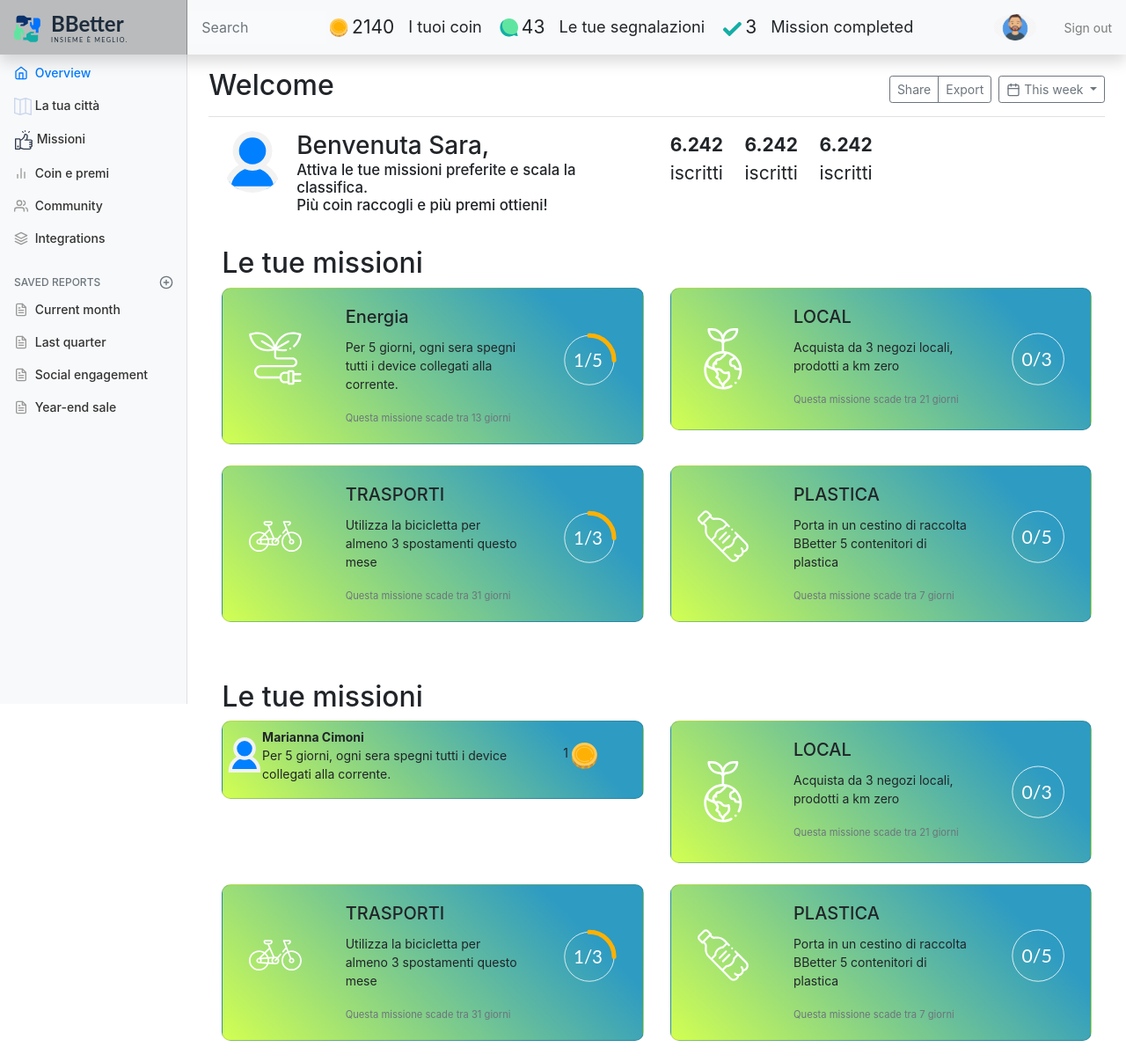
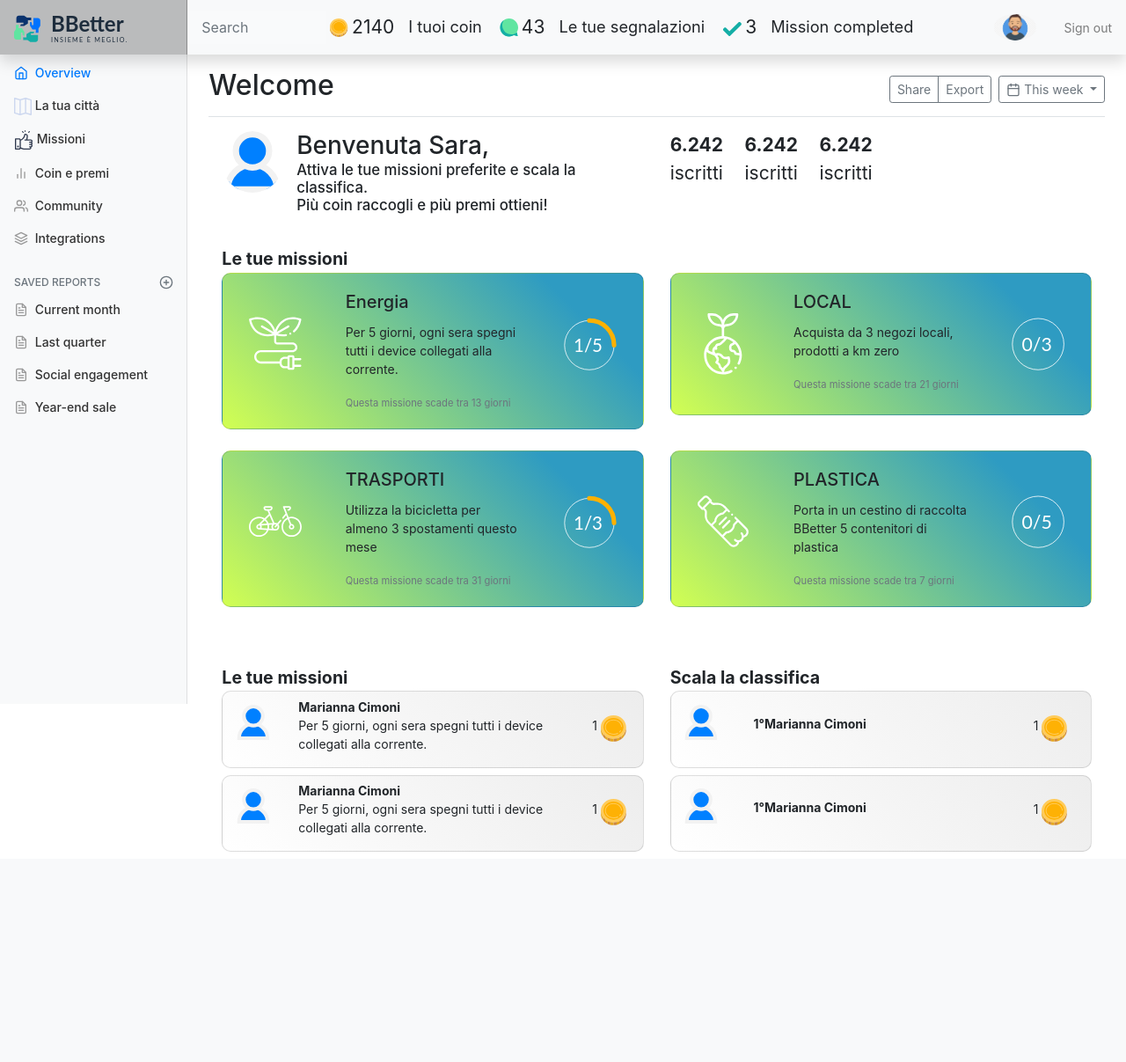
Before and after one commit to tomislav98/team-12-tim-hackathon, a Django app: page /dashboard/ in a window 1280 px wide. Shown: the whole page at 88% size. After the commit the page ends 968 px from the top, so only its background shows below. Run offline with Django 3.2, Linux system fonts and the light colour scheme; some libraries are stand-ins or nearby versions; some web fonts are replaced.

Commit message:
background card

```diff
--- a/team12Hackathon_webapp/Hackathon_app/static/css/card.css
+++ b/team12Hackathon_webapp/Hackathon_app/static/css/card.css
@@ -61,3 +61,15 @@ background: -ms-linear-gradient(45deg, rgba(212,228,239,1) 0%, rgba(63,115,133,1
 background: linear-gradient(45deg, rgba(212,228,239,1) 0%, rgba(63,115,133,1) 100%);
 filter: progid:DXImageTransform.Microsoft.gradient( startColorstr='#d4e4ef', endColorstr='#3f7385', GradientType=1 );
 }
+
+
+.background_card{
+  background: rgba(255,255,255,1);
+background: -moz-linear-gradient(45deg, rgba(255,255,255,1) 0%, rgba(246,246,246,1) 47%, rgba(237,237,237,1) 100%);
+background: -webkit-gradient(left bottom, right top, color-stop(0%, rgba(255,255,255,1)), color-stop(47%, rgba(246,246,246,1)), color-stop(100%, rgba(237,237,237,1)));
+background: -webkit-linear-gradient(45deg, rgba(255,255,255,1) 0%, rgba(246,246,246,1) 47%, rgba(237,237,237,1) 100%);
+background: -o-linear-gradient(45deg, rgba(255,255,255,1) 0%, rgba(246,246,246,1) 47%, rgba(237,237,237,1) 100%);
+background: -ms-linear-gradient(45deg, rgba(255,255,255,1) 0%, rgba(246,246,246,1) 47%, rgba(237,237,237,1) 100%);
+background: linear-gradient(45deg, rgba(255,255,255,1) 0%, rgba(246,246,246,1) 47%, rgba(237,237,237,1) 100%);
+filter: progid:DXImageTransform.Microsoft.gradient( startColorstr='#ffffff', endColorstr='#ededed', GradientType=1 );
+}
--- a/team12Hackathon_webapp/Hackathon_app/templates/dashboard.html
+++ b/team12Hackathon_webapp/Hackathon_app/templates/dashboard.html
@@ -47,7 +47,11 @@
  <br>
 
  <div class="container">
-  <h2>Le tue missioni</h2>
+   <div class="row row-cols-2">
+     <div class="col md-6">
+       <span style="font-size: 1.4em; font-weight: bold">Le tue missioni<span>
+    </div>
+  </div>
  <div class="row row-cols-2">
 
 
@@ -151,26 +155,34 @@
 
 
  <div class="container">
-  <h2>Le tue missioni</h2>
+   <div class="row row-cols-2">
+     <div class="col md-6">
+       <span style="font-size: 1.4em; font-weight: bold">Le tue missioni<span>
+    </div>
+    <div class="col md-6">
+      <span style="font-size: 1.4em; font-weight: bold">Scala la classifica<span>
+   </div>
+  </div>
+
  <div class="row row-cols-2">
 
 
 
  <div class="col mb-2">
-  <div class="card mb-3 custom_color_card custom_container custom_card_radius h-50 w-100"  >
+  <div class="card mb-3 background_card custom_container custom_card_radius h-100 w-100"  >
     <div class="row no-gutters">
-      <div class="col-md-1" style="margin: 18px 0 0px 5px;">
+      <div class="col-md-1" style="margin: 3% 0 0px 3%;">
         <img src="{% static '/svg/avatar123.svg' %}"  alt="..."  class="#" width="40" height="40">
       </div>
       <div class="col-md-8">
-        <div class="card-body" style="margin-top: 2%;padding: 0px;" >
+        <div class="card-body" style="margin-top: 2%;padding: 0px; margin-left: 10%;" >
           <span class="card-title"><strong>Marianna Cimoni</strong></span>
           <p class="card-text">Per 5 giorni, ogni sera spegni tutti i device collegati alla corrente.</p>
 
         </div>
       </div>
 
-      <div class="col-md-1" style="margin: 21px 0 0 24px;">
+      <div class="col-md-1" style="margin: 5% 0 0 10%;">
       <span>1</span>
       <img src="{% static '/svg/icon-coin.svg' %}" class="#" alt="..." width="30" height="30" style="margin-top: 7%;">
     </div>
@@ -178,25 +190,28 @@
   </div>
     </div>
 
+
+
     <div class="col mb-2">
-      <div class="card mb-3 custom_color_card custom_container custom_card_radius" style="max-width: 540px;">
+     <div class="card mb-3 background_card custom_container custom_card_radius h-100 w-100"  >
        <div class="row no-gutters">
-          <div class="col-md-3">
-            <img src="{% static '/svg/icon-mission-2.svg' %}"  alt="..."  class="center_image" width="70" height="70">
+         <div class="col-md-2" style="margin: 3% 0 0 3%;">
+           <img src="{% static '/svg/avatar123.svg' %}"  alt="..."  class="#" width="40" height="40">
          </div>
-          <div class="col-md-6">
-            <div class="card-body">
-              <h5 class="card-title">LOCAL</h5>
-              <p class="card-text">Acquista da 3 negozi locali, prodotti a km zero</p>
-              <p class="card-text"><small class="text-muted">Questa missione scade tra 21 giorni</small></p>
+         <div class="col-md-8">
+           <div class="card-body" style="margin-top: 8%;padding: 0px;" >
+             <span class="card-title"><strong> 1°Marianna Cimoni</strong></span>
+
+
            </div>
          </div>
-          <div class="col-md-3">
-          <img src="{% static '/svg/counter-mission-2.svg' %}" class="center_image" alt="..." width="70" height="70">
+
+         <div class="col-md-1" style="margin: 5% 0 0 0;">
+         <span>1</span>
+         <img src="{% static '/svg/icon-coin.svg' %}" class="#" alt="..." width="30" height="30" style="margin-top: 7%;">
        </div>
        </div>
      </div>
-
        </div>
 
 
@@ -204,48 +219,52 @@
 
 
        <div class="col mb-2">
-          <div class="card mb-3 custom_color_card custom_container custom_card_radius" style="max-width: 540px;">
+        <div class="card mb-3 background_card custom_container custom_card_radius h-100 w-100"  >
           <div class="row no-gutters">
-              <div class="col-md-3">
-                <img src="{% static '/svg/icon-mission-3.svg' %}"  alt="..."  class="center_image" width="70" height="70">
+            <div class="col-md-1" style="margin: 3% 0 0px 3%;">
+              <img src="{% static '/svg/avatar123.svg' %}"  alt="..."  class="#" width="40" height="40">
             </div>
-              <div class="col-md-6">
-                <div class="card-body">
-                  <h5 class="card-title">TRASPORTI</h5>
-                  <p class="card-text">Utilizza la bicicletta per almeno 3 spostamenti questo mese</p>
-                  <p class="card-text"><small class="text-muted">Questa missione scade tra 31 giorni</small></p>
+            <div class="col-md-8">
+              <div class="card-body" style="margin-top: 2%;padding: 0px; margin-left: 10%;" >
+                <span class="card-title"><strong>Marianna Cimoni</strong></span>
+                <p class="card-text">Per 5 giorni, ogni sera spegni tutti i device collegati alla corrente.</p>
+
               </div>
             </div>
-              <div class="col-md-3">
-              <img src="{% static '/svg/counter-mission-3.svg' %}" class="center_image" alt="..." width="70" height="70">
+
+            <div class="col-md-1" style="margin: 5% 0 0 10%;">
+            <span>1</span>
+            <img src="{% static '/svg/icon-coin.svg' %}" class="#" alt="..." width="30" height="30" style="margin-top: 7%;">
+          </div>
           </div>
         </div>
           </div>
 
-            </div>
 
 
 
               <div class="col mb-2">
-              <div class="card mb-3 custom_color_card custom_container custom_card_radius" style="max-width: 540px;">
+               <div class="card mb-3 background_card custom_container custom_card_radius h-100 w-100"  >
                  <div class="row no-gutters">
-                  <div class="col-md-3">
-                    <img src="{% static '/svg/icon-mission-4.svg' %}"  alt="..."  class="center_image" width="70" height="70">
+                   <div class="col-md-2" style="margin: 3% 0 0 3%;">
+                     <img src="{% static '/svg/avatar123.svg' %}"  alt="..."  class="#" width="40" height="40">
                    </div>
-                  <div class="col-md-6">
-                    <div class="card-body">
-                      <h5 class="card-title">PLASTICA</h5>
-                      <p class="card-text">Porta in un cestino di raccolta BBetter 5 contenitori di plastica</p>
-                      <p class="card-text"><small class="text-muted">Questa missione scade tra 7 giorni</small></p>
+                   <div class="col-md-8">
+                     <div class="card-body" style="margin-top: 8%;padding: 0px;" >
+                       <span class="card-title"><strong> 1°Marianna Cimoni</strong></span>
+
+
                      </div>
                    </div>
-                  <div class="col-md-3">
-                  <img src="{% static '/svg/counter-mission-4.svg' %}" class="center_image" alt="..." width="70" height="70">
+
+                   <div class="col-md-1" style="margin: 5% 0 0 0;">
+                   <span>1</span>
+                   <img src="{% static '/svg/icon-coin.svg' %}" class="#" alt="..." width="30" height="30" style="margin-top: 7%;">
+                 </div>
                  </div>
                </div>
                  </div>
 
-                </div>
 
 
  </div>
```
Lines whose indentation alone changed are shown as unchanged.
